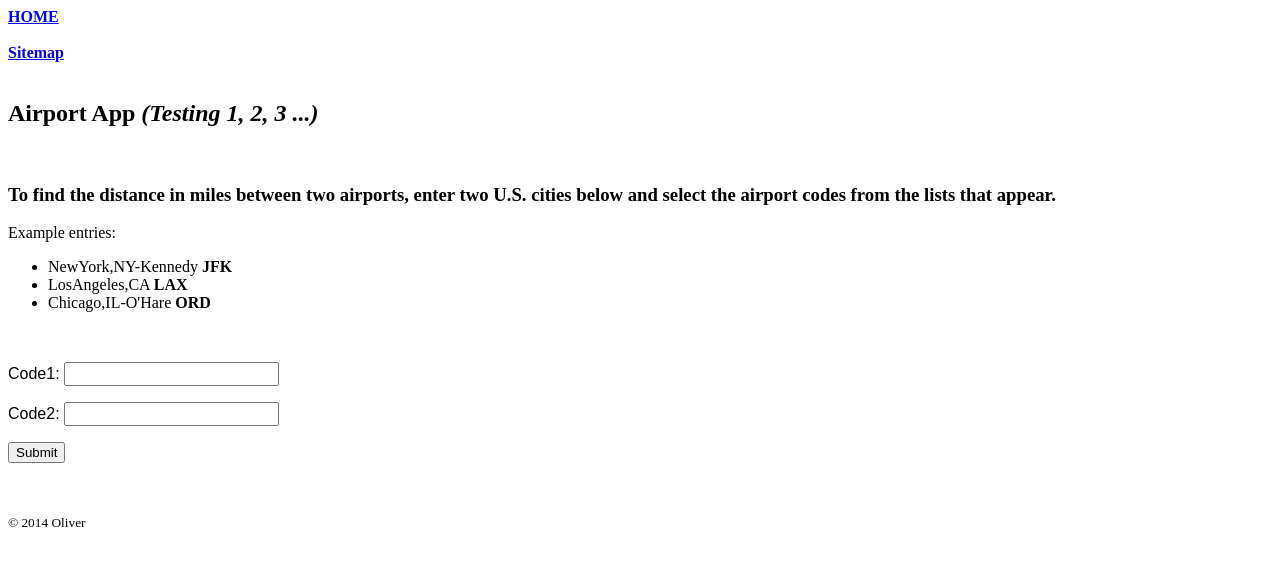
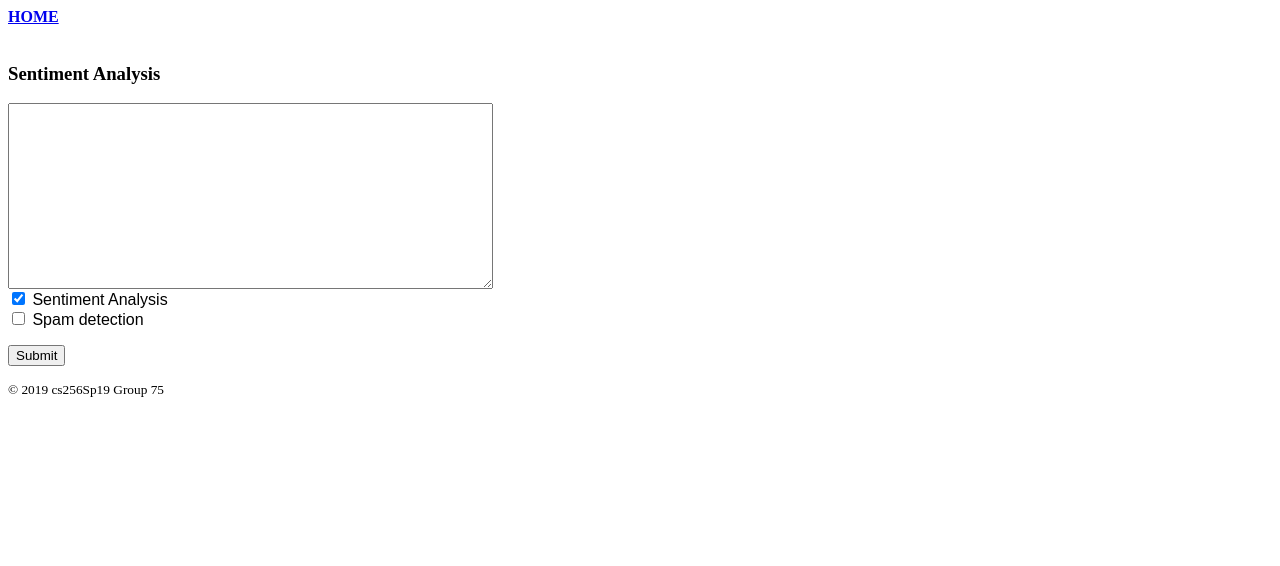
Before and after one commit to Joemen/cse256Final, a Django app: page /polls/test/ in a window 1280 px wide. Shown: the top 566 px of the page. Run offline with Django 3.2, Linux system fonts and the light colour scheme; some libraries are stand-ins or nearby versions.

Commit message:
Modify UI

```diff
--- a/mysite/polls/templates/polls/index.html
+++ b/mysite/polls/templates/polls/index.html
@@ -1,6 +1,4 @@
 {% block titleblock %}
-
-<title>Oliver | Airapp</title>
 
 <link rel="stylesheet" href="http://code.jquery.com/ui/1.8.18/themes/base/jquery-ui.css"
  type="text/css" media="all" />
@@ -21,12 +19,7 @@
 		  });
 		});
 
-		$(function() {
-		  $("#id_code2").autocomplete({
-		    source: "/polls/get_names/",
-		    minLength: 2,
-		  });
-		});
+
 
 	});
 </script>
@@ -35,10 +28,7 @@
 
 {% block sidebar %}
 
-	<b><a href='/'>HOME</a></b>
-	<br>
-	<br>
-	<b><a href='/article/all/'>Sitemap</a></b>
+	<b><a href='/polls/test/'>HOME</a></b>
 	<br>
 	<br>
 
@@ -48,37 +38,19 @@
 
 <div class="text2">
 
-	<h2>Airport App <i>(Testing 1, 2, 3 ...)</i></h2>
-	<br>
-
 	<h3>
-	To find the distance in miles between two airports,
-	enter two U.S. cities below and select the airport codes
-	from the lists that appear.
+	Sentiment Analysis
 	</h3>
-
-	Example entries:
-	<ul>
-	<li>NewYork,NY-Kennedy <b>JFK</b></li>
-	<li>LosAngeles,CA <b>LAX</b></li>
-	<li>Chicago,IL-O'Hare <b>ORD</b></li>
-	</ul>
-
-	<br>
 
 	<form action="/polls/test/" method="post">{% csrf_token %}
 
 		<p>
 		<div class="ui-widget">
-		<label for="id_code1">Code1:</label>
-		<input id="id_code1" type="text" name="code1" maxlength="100" />
-		</div>
-		</p>
-
-		<p>
-		<div class="ui-widget">
-		<label for="id_code2">Code2:</label>
-		<input id="id_code2" type="text" name="code2" maxlength="100" />
+		<label for="id_code1"></label>
+		<textarea rows="10" cols="50" id="id_code1" type="text" name="code1" maxlength="500"></textarea>
+		<br>
+		<input type="checkbox" name="checkbox" value="1" checked> Sentiment Analysis<br>
+  		<input type="checkbox" name="checkbox" value="2" > Spam detection<br>
 		</div>
 		</p>
 
@@ -86,14 +58,14 @@
 
 	</form>
 
-	<br>
-	<br>
+
+
 
 </div>
 
 {% endblock %}
 
 {% block footer %}
-<small>© 2014 Oliver</small>
+<small>© 2019 cs256Sp19 Group 75</small>
 
 {% endblock %}
--- a/mysite/polls/urls.py
+++ b/mysite/polls/urls.py
@@ -1,5 +1,5 @@
-from django.conf.urls import  url
-from .views import formview, failview
+from django.conf.urls import url
+from .views import formview
 
 # The main page is airapp/test. This is the gateway.
 # If the user successfully enters two airport codes, okay
@@ -10,6 +10,4 @@ from .views import formview, failview
 urlpatterns = [
     # main view of the app
     url(r'^test/$', formview),
-    # this view is activated when the user input-ed codes are not found
-    url(r'^fail/$', failview),
 ]
--- a/mysite/polls/views.py
+++ b/mysite/polls/views.py
@@ -1,6 +1,5 @@
-from django.shortcuts import render, render_to_response
-from django.http import HttpResponse, Http404, HttpResponseRedirect
-from .models import Airport
+from django.shortcuts import render
+from .models import SentimentAnalysisModel, SpamDetectionModel
 from django import forms
 
 
@@ -8,8 +7,7 @@ class MyForm(forms.Form):
 
     # A class for a form with two airport codes
 
-    code1 = forms.CharField(max_length=50)
-    code2 = forms.CharField(max_length=50)
+    code1 = forms.CharField(max_length=500)
 
 
 def formview(request):
@@ -25,27 +23,27 @@ def formview(request):
 
             # first airport code
             code1 = form.cleaned_data['code1']
-            # second airport code
-            code2 = form.cleaned_data['code2']
+            checkbox = request.POST.getlist('checkbox')
 
-            #mydist = Airport.objects.get()
-            #mylat1 = Airport.get_code(Airport)
-            #mylat1 = Airport.objects.get(code=code1)
-            #mylat2 = Airport.objects.get(code=code2)
+            # checkbox = ['1'] Sentiment Analysis
+            if len(checkbox) == 1 and checkbox[0] == '1':
+                sa = SentimentAnalysisModel()
+                mylat1 = sa.get_code(code1)
+                if mylat1[0] == 1:
+                    result = "Positive"
+                else:
+                    result = "Negative"
+            # checkbox = ['2'] Spam detection
+            else:
+                sa = SpamDetectionModel()
+                mylat1 = sa.get_code(code1)
+                if mylat1[0] == 1:
+                    result = "Spam"
+                else:
+                    result = "Not Spam"
 
-            #mydist = code1 + " " + code2
-            #mydist = 3.14
-            a = Airport()
-            mylat1 = a.get_code(code1)
+            return render(request, 'polls/out.html', {'distance':result, 'input':code1})
 
-            return render(request, 'polls/out.html', {'distance':mylat1})
-
-            """
-            # if not, go to "fail" page
-            else:
-                # Redirect to fail page after POST
-                return HttpResponseRedirect('/polls/fail/')
-            """
 
     else:
         # An unbound form
@@ -53,9 +51,3 @@ def formview(request):
 
     # pass variables: form
     return render(request, 'polls/index.html', {'form': form})
-
-
-def failview(request):
-    # A view to send user to the fail page if he enters the wrong airport codes'''
-
-    return render(request, 'airapp/fail.html')
```
Also changed, not shown: mysite/polls/models.py (+17 -9 lines), mysite/polls/templates/polls/fail.html (deleted, +0 -50 lines), mysite/polls/templates/polls/login.html (deleted, +0 -10 lines), mysite/polls/templates/polls/out.html (+10 -9 lines), 4 other files.
